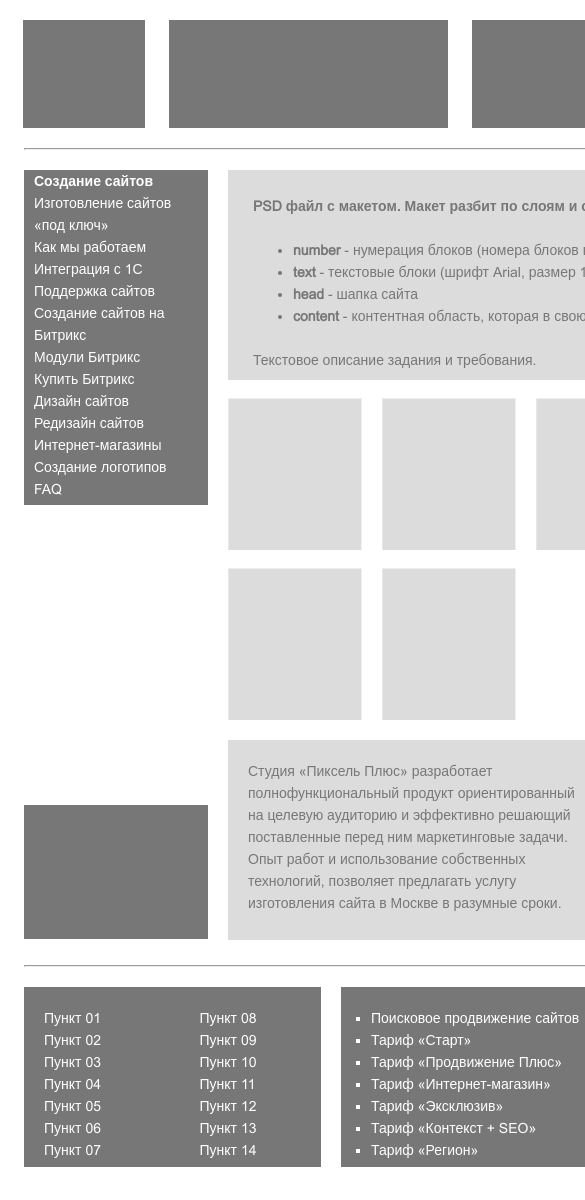
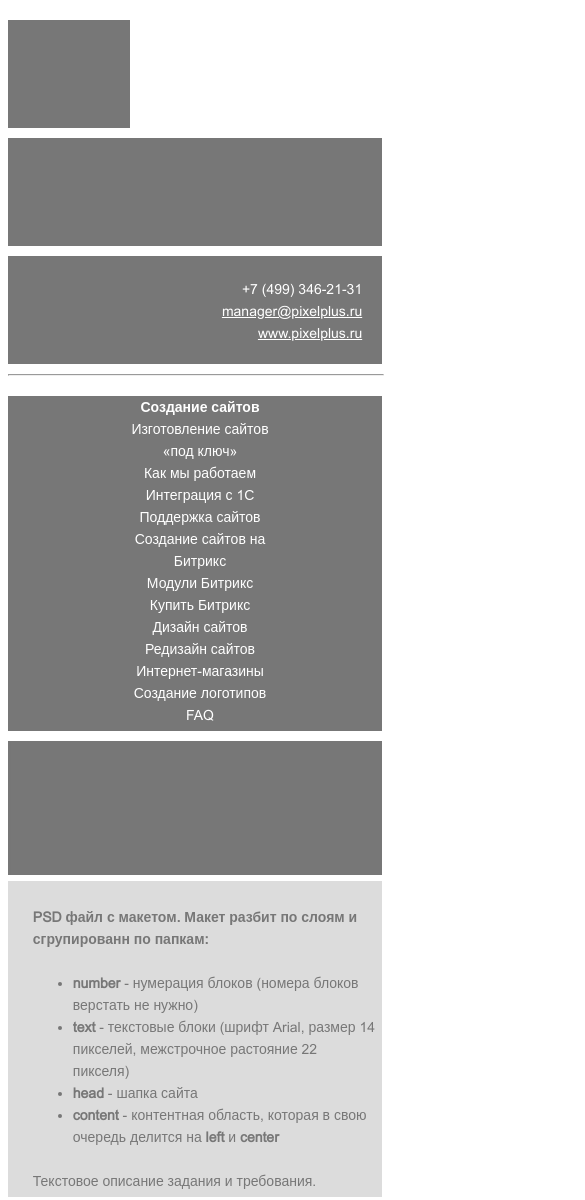
Before and after one commit to seysay/pixelplus.ru-test-v1, a plain HTML site: page index.html in a window 390 px wide. Shown: the top 1200 px of the page, 585 px wide, since content can reach past the window. Before the commit the page ends 1170 px from the top, so only its background shows below. Drawn offline with Linux system fonts and the light colour scheme.

Commit message:
responsive for phones

```diff
--- /dev/null
+++ b/css/media/media.css
@@ -0,0 +1,129 @@
+@media screen and (max-width: 480px) {
+  body{
+    min-width: 100%;
+  }
+  .wrapper {
+    width: 100%;
+    max-width: 100%;
+  }
+
+  .header {
+    min-width: 0;
+    max-width: 96%;
+    padding: 0 2%;
+    display: block;
+  }
+  .wrapper-block-logo {
+    display: block;
+
+    width: 10%;
+  }
+
+  .block-logo {
+    width: 100%;
+  }
+
+  .wrapper-block-logo-center {
+    display: block;
+    min-width: 100%;
+
+  }
+
+  .block-logo-center {
+    width: 100%;
+  }
+
+  .wrapper-block-logo-right {
+    display: block;
+    min-width: 96%;
+
+  }
+
+  .block-logo-right {
+    width: 100%;
+    min-width: 100%;
+    margin-top: 10px;
+  }
+
+  hr {
+    width: 96%;
+    margin: 10px 2%;
+  }
+  /*CONTENT*/
+  .content{
+    display: block;
+  }
+  .block-left-sidebar{
+    display: block;
+    width: 96%;
+    text-align: center;
+    margin-left: 2%;
+  }
+  .wrapper-block-left-sidebar{
+    height: auto;
+  }
+  .block-left-sidebar-down{
+    margin-left:2%;
+    margin-top: 10px;
+    width: 96%;
+  }
+  .wrapper-block-center-content{
+    height: auto;
+    width: 98%;
+    margin-left: 2%;
+  }
+  .block-center-content{
+    margin-left: 0;
+    margin-top: 0;
+    height: auto;
+    width: 98%;
+  }
+  .flex-container{
+    width:98%;
+  }
+  .flex-container-square {
+    margin-left: 10px;
+    margin-top: 10px;
+  }
+  .flex-container-2{
+    width: 98%;
+    flex: none;
+    margin:10px 0 10px 0;
+  }
+.flex-container-rows{
+  display: block;
+  height: auto;
+}
+  .footer{
+  min-width: 98%;
+    display: block;
+    margin-left: 10px;
+  }
+  .block-footer-left{
+    width: 96%;
+    height:230px;
+    margin-top: 10px;
+    padding-top:35px;
+    text-align: center;
+  }
+  .block-footer-center{
+    width: 96%;
+    margin-top: 10px;
+    height:230px;
+    margin-left: 0;
+    padding-top: 20px;
+    text-align: center;
+  }
+  .block-footer-right{
+    display: block;
+    width:98%;
+    position: static;
+  }
+  .block-footer-right div{
+    width: 98%;
+  }
+  .block-footer-right img{
+    margin-top: 10px;
+    width:98%;
+  }
+}
--- a/css/style.css
+++ b/css/style.css
@@ -1,6 +1,7 @@
 @import url(header/header.css);
 @import url(content/content.css);
 @import url(footer/footer.css);
+@import url(media/media.css);
 @font-face {
   font-family: Arial MT;
   src: url(../fonts/ari.ttf);
--- a/index.html
+++ b/index.html
@@ -4,6 +4,11 @@
   <meta charset="UTF-8">
   <title>pixelplus.ru-test-v1</title>
   <link rel="stylesheet" type="text/css" href="css/style.css">
+  <link rel="stylesheet" media="screen and (max-width: 480px)" href="css/media/media.css">
+
+  <meta http-equiv="X-UA-Compatible" content="ie=edge">
+  <meta name="viewport"
+        content="width=device-width, user-scalable=no, initial-scale=1.0, maximum-scale=1.0, minimum-scale=1.0">
 </head>
 <body>
 <div class="wrapper">
@@ -29,7 +34,7 @@
     <div class="clearfix"></div>
   </header>
   <hr>
-  <main class="content">
+   <main class="content">
     <!-- content content -->
     <div class="wrapper-block-left-sidebar">
       <div class="block-left-sidebar">
```
Also changed, not shown: css/content/content.css (line endings or trailing spaces).
